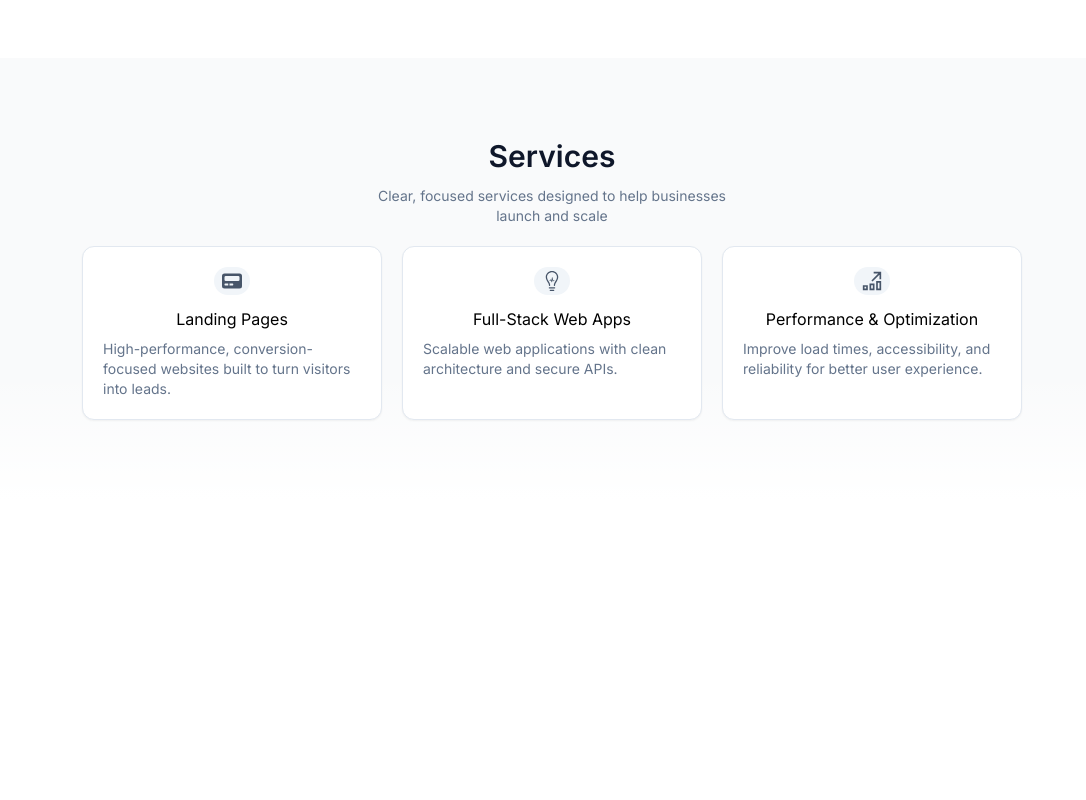
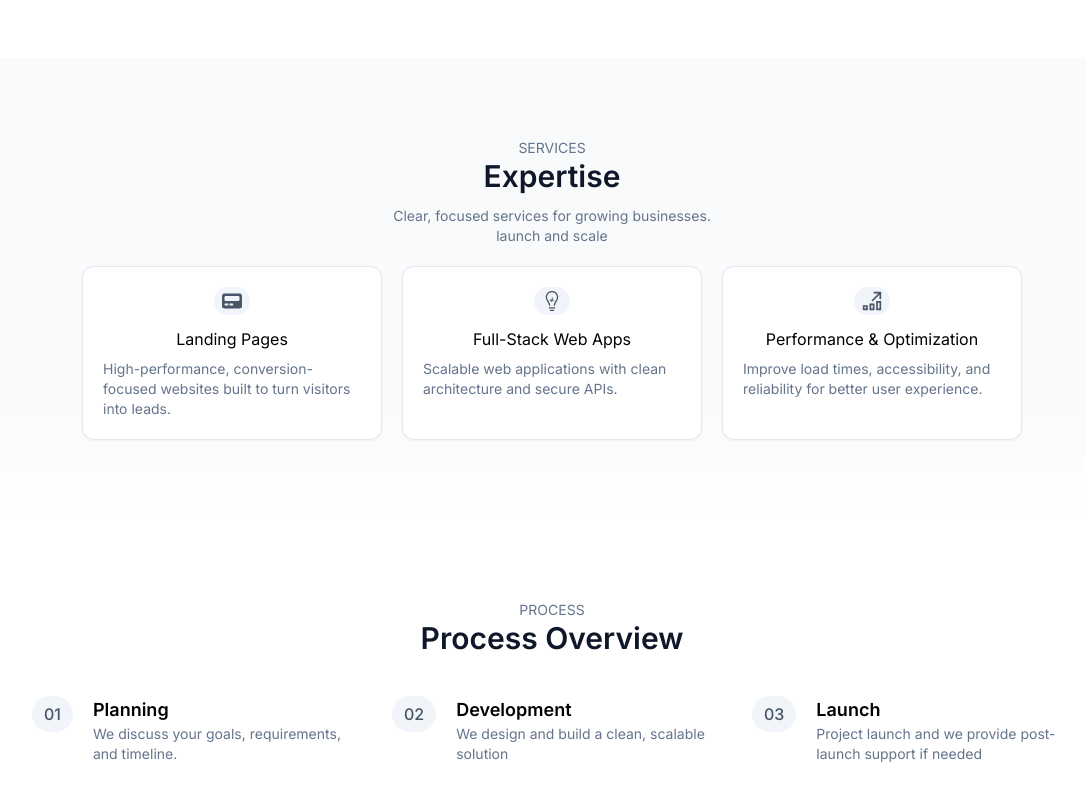
Before and after one commit to CauanFailla/Landing-Page, a React (Vite) app in the folder client/: page / in a window 1280 px wide. Shown: the part 622-1422 px from the top of the page, without its empty margins (88-1174 px from the left). Built offline with nearby package versions, Linux system fonts and the light colour scheme.

Commit message:
feat: add process section

```diff
--- a/client/src/pages/Home.jsx
+++ b/client/src/pages/Home.jsx
@@ -2,15 +2,17 @@ import Header from "../sections/Header"
 import Hero from "../sections/Hero"
 import SocialProof from "../sections/SocialProof"
 import Services from "../sections/Services"
+import Process from "../sections/Process"
 
 export default function Home() {
     return (
-        <div className="min-h-screen relative bg-bg h-[1500px]">
+        <div className="min-h-screen relative bg-bg">
             <Header/>
             <main className="px-5">
                 <Hero/>
                 <SocialProof/>
                 <Services/>
+                <Process/>
             </main>
         </div>
     )
--- /dev/null
+++ b/client/src/sections/Process.jsx
@@ -0,0 +1,42 @@
+export default function Process() {
+    return (
+        <section className="py-20">
+            <div className="text-center">
+                <p className="text-muted_text  text-sm">PROCESS</p>
+                <h1 className="text-3xl font-semibold text-primary_text">Process Overview</h1>
+            </div>
+            <div className="flex flex-wrap justify-center gap-10 mt-10 text-sm">
+
+                <div className="flex w-80">
+                    <div className="mb-1 inline-flex h-9  items-center justify-center rounded-full bg-slate-100 px-3 text-base font-medium text-slate-600 mr-5 ">
+                        01
+                    </div>
+                    <div>
+                        <h1 className="text-lg font-semibold">Planning</h1>
+                        <p className="text-muted_text ">We discuss your goals, requirements, and timeline.</p>
+                    </div>
+                </div>
+                <div className="flex w-80">
+                    <div className="mb-1 inline-flex h-9  items-center justify-center rounded-full bg-slate-100 px-3 text-base font-medium text-slate-600 mr-5 ">
+                        02
+                    </div>
+                    <div>
+                        <h1 className="text-lg font-semibold">Development</h1>
+                        <p className="text-muted_text">We design and build a clean, scalable solution</p>
+                    </div>
+
+                </div>
+                <div className="flex w-80">
+                    <div className="mb-1 inline-flex h-9 items-center justify-center rounded-full bg-slate-100 px-3 text-base font-medium text-slate-600 mr-5 ">
+                        03
+                    </div>
+                    <div className="">
+                        <h1 className="text-lg font-semibold">Launch</h1>
+                        <p className="text-muted_text">Project launch and we provide post-launch support if needed</p>
+                    </div>
+                </div>
+
+            </div>
+        </section>
+    )
+}
--- a/client/src/sections/Services.jsx
+++ b/client/src/sections/Services.jsx
@@ -8,9 +8,10 @@ export default function Services() {
             <div className="pointer-events-none absolute inset-x-0 bottom-0 h-32 bg-gradient-to-t from-white to-transparent"/>
             <div className="relative z-10 mx-auto max-w-6xl px-6">
                 <div className="text-center">
-                    <h1 className="text-3xl font-semibold text-primary_text">Services</h1>
+                    <p className="text-muted_text  text-sm">SERVICES</p>
+                    <h1 className="text-3xl font-semibold text-primary_text">Expertise</h1>
                     <p className="text-muted_text text-sm m-3">
-                        <span className="block">Clear, focused services designed to help businesses</span>
+                        <span className="block">Clear, focused services for growing businesses.</span>
                         <span className="block">launch and scale</span>
                     </p>
                 </div>
```
